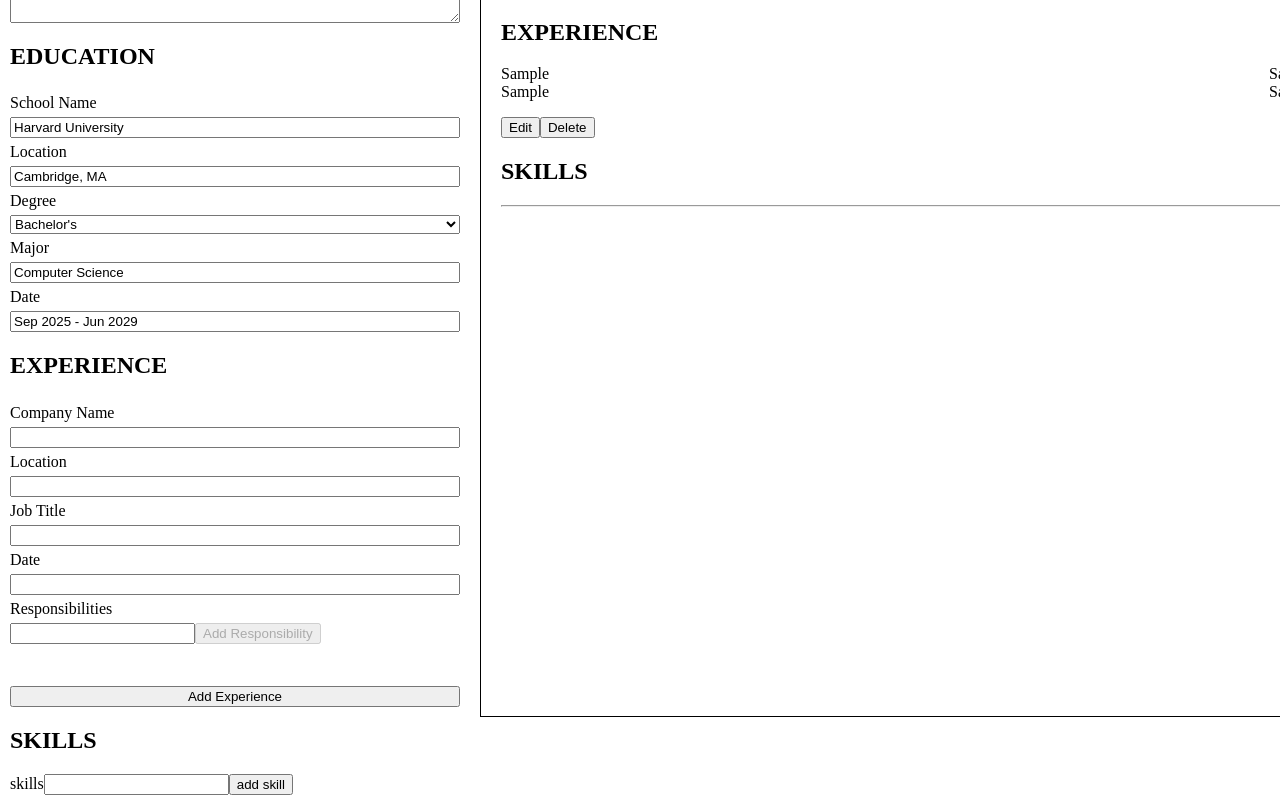
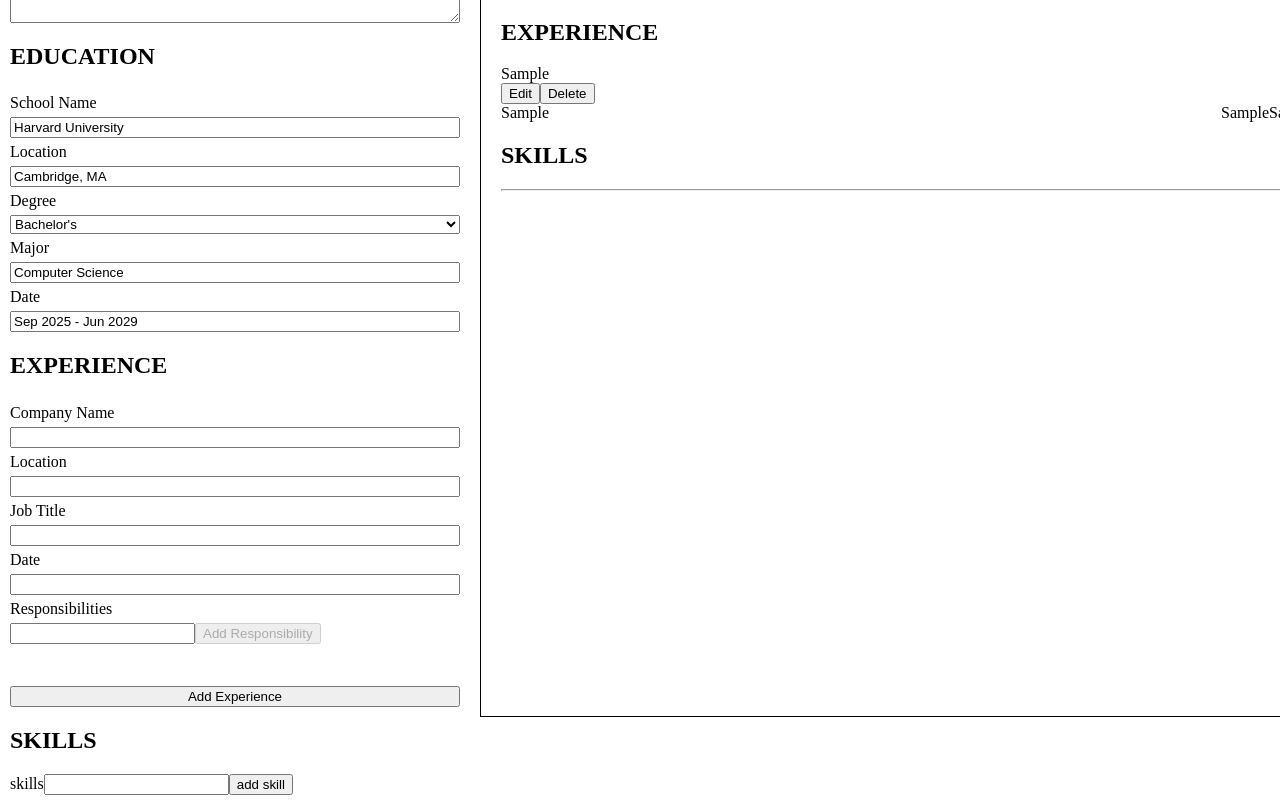
Before and after one commit to samiam120/Resume-Generator, a React (Vite) app: page / in a window 1280 px wide. Both pictures are taken after typing "Sample", "Sample", "Sample", "Sample", "Sample" into the empty fields and a click on the button "Add Experience". Shown: the part 406-1206 px from the top of the page. Built offline with nearby package versions, Linux system fonts and the light colour scheme.

Commit message:
moving edit and delete to not take up space

```diff
--- a/src/components/Experience.jsx
+++ b/src/components/Experience.jsx
@@ -12,12 +12,26 @@ export function Experience({
     <div className="experience">
       <div className="job-info">
         <div className="company-details">
+          <div className="company-name">
             {experienceInfo.companyName
               ? experienceInfo.companyName
               : "Company Name"}
+            {!isPreviewOnly && (
+              <div className="experience-controls">
+                <button onClick={() => handleEditExperience(experienceInfo.id)}>
+                  Edit
+                </button>
+                <button
+                  onClick={() => handleDeleteExperience(experienceInfo.id)}
+                >
+                  Delete
+                </button>
+              </div>
+            )}
             <span className="location">
               {experienceInfo.location ? experienceInfo.location : "Location"}
             </span>
+          </div>
           <div className="job-title">
             {experienceInfo.jobTitle ? experienceInfo.jobTitle : "Job Title"}
             <span className="date">
@@ -36,16 +50,6 @@ export function Experience({
           </ul>
         </div>
       </div>
-      {!isPreviewOnly && (
-        <div className="experience-controls">
-          <button onClick={() => handleEditExperience(experienceInfo.id)}>
-            Edit
-          </button>
-          <button onClick={() => handleDeleteExperience(experienceInfo.id)}>
-            Delete
-          </button>
-        </div>
-      )}
     </div>
   );
 }
```
Lines whose indentation alone changed are shown as unchanged.
